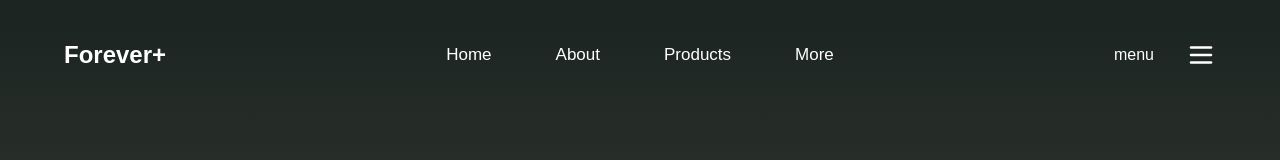
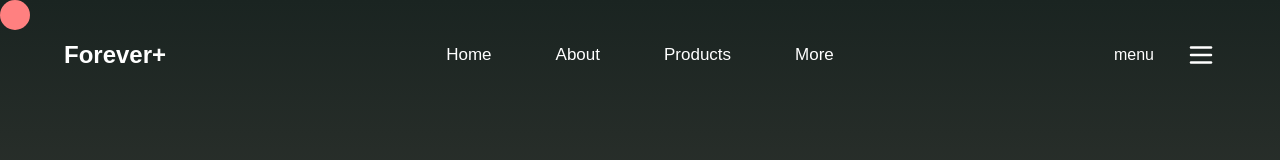
Before and after one commit to lukaChikashvili/forever-website, a React (Create React App) app: page / in a window 1280 px wide. Shown: the top 160 px of the page. Built offline with nearby package versions, Linux system fonts and the light colour scheme.

Commit message:
added custom cursor with framer motion

```diff
--- a/src/App.js
+++ b/src/App.js
@@ -1,11 +1,44 @@
+import { useEffect } from "react";
 import About from "./components/About";
 import Header from "./components/Header";
 import Hero from "./components/Hero";
 import SmoothScroll from "./components/SmoothScroll";
+import {motion, useMotionValue, useSpring} from 'framer-motion';
 
 
 
 function App() {
+
+  const cursorSize = 20;
+  const mouse = {
+    x: useMotionValue(0),
+    y: useMotionValue(0)
+  };
+
+  const smoothOptions = {damping: 40, stiffness: 300, mass: 0.5};
+
+  const smoothMouse = {
+    x: useSpring(mouse.x, smoothOptions),
+    y: useSpring(mouse.y, smoothOptions)
+  };
+
+
+  const manageMouseMove = (e) => {
+    const {clientX, clientY} = e;
+    mouse.x.set(clientX - cursorSize / 2);
+    mouse.y.set(clientY - cursorSize / 2);
+
+  }
+
+  useEffect(() => {
+     window.addEventListener('mousemove', manageMouseMove);
+
+
+     return () => {
+      window.removeEventListener('mousemove', manageMouseMove);
+     }
+  }, [])
+
 
 
 
@@ -19,6 +52,8 @@ function App() {
       </SmoothScroll>
 
 
+    <motion.div style={{left: smoothMouse.x, top: smoothMouse.y}} className="cursor"></motion.div>
+
     </div>
 
   );
--- a/src/components/SmoothScroll.jsx
+++ b/src/components/SmoothScroll.jsx
@@ -10,7 +10,7 @@ const SmoothScroll = ({children}) => {
 
      useEffect(() => {
        function update(time) {
-         lenisRef.current?.lenis?.raf(time * 800)
+         lenisRef.current?.lenis?.raf(time * 500)
        }
 
        gsap.ticker.add(update)
--- a/src/index.css
+++ b/src/index.css
@@ -230,3 +230,13 @@ line-height: 4rem;
 
 
   }
+
+  .cursor {
+    width: 30px;
+    height: 30px;
+    background-color: var(--red);
+    border-radius: 50%;
+  position: fixed;
+  top: 0;
+  left: 0;
+  }
```
Also changed, not shown: src/components/About.jsx (+6 -2 lines), src/components/Hero.jsx (line endings or trailing spaces).
